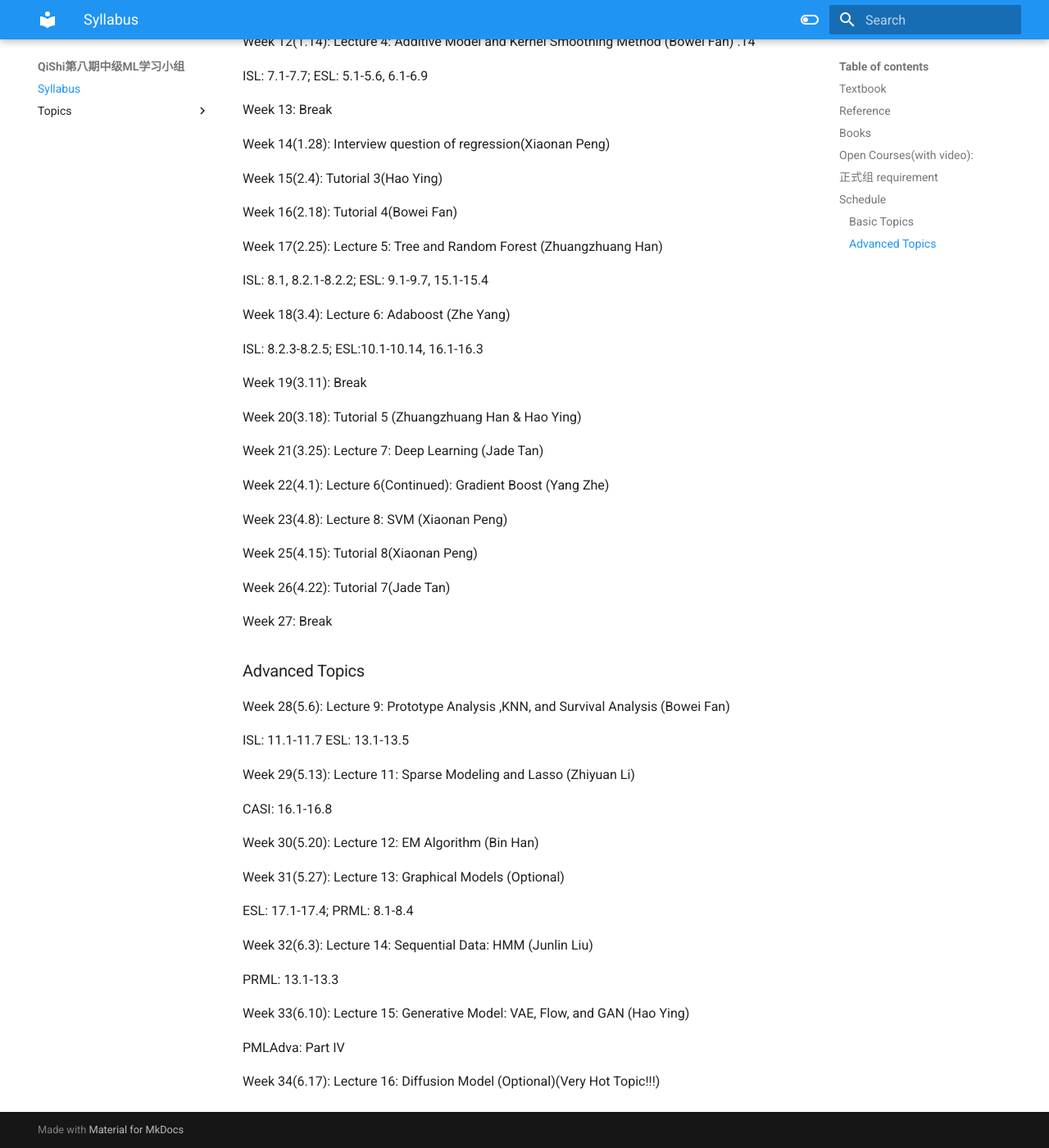
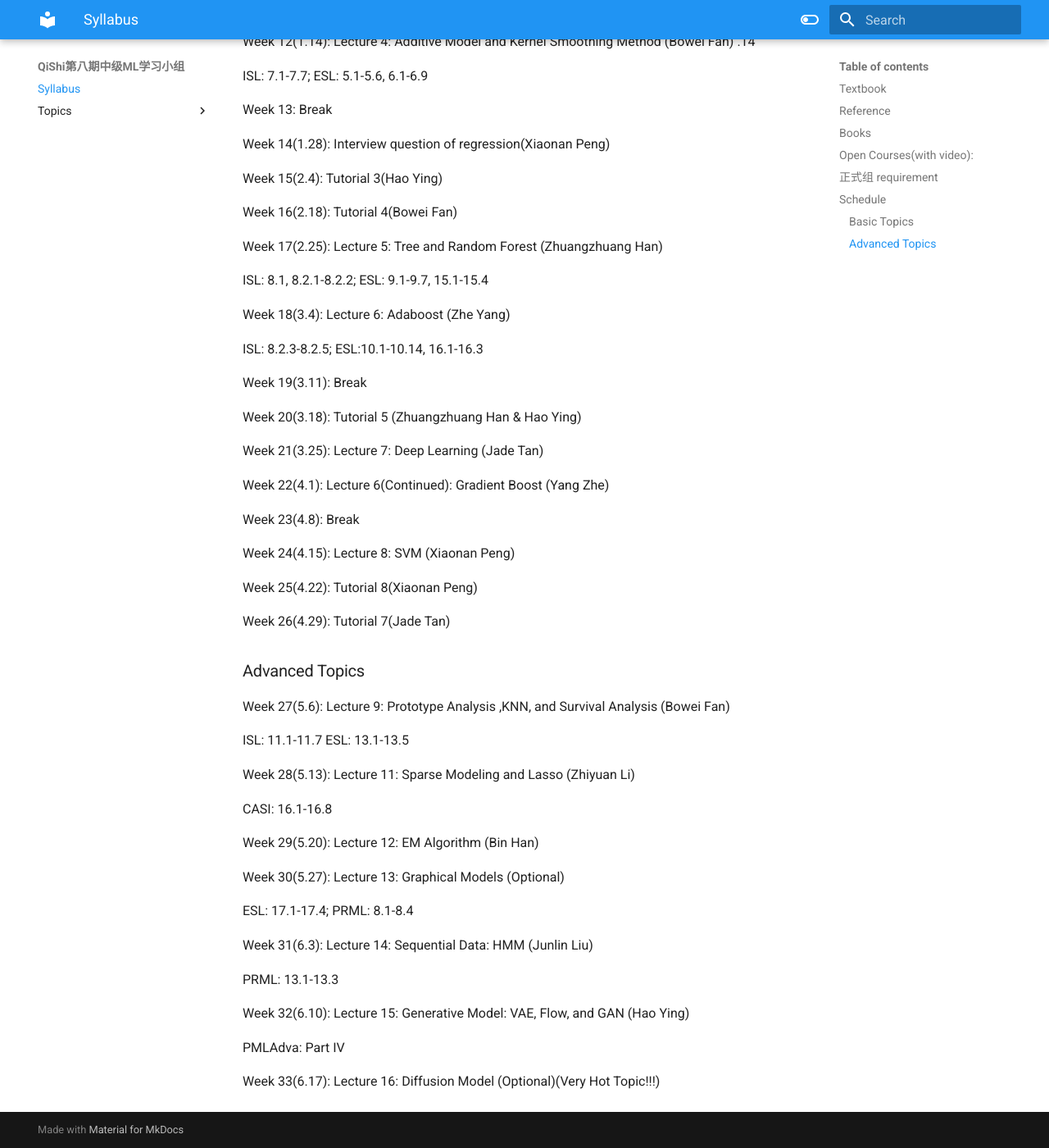
Before and after one commit to qishiclub/intermediate-ml-8th, an MkDocs documentation site: the page built from docs/index.md, in a window 1280 px wide and 1400 px high, scrolled down 1954 px. Shown: the whole window at 82% size. Built offline with MkDocs 1.6.1 and Material for MkDocs 9.7.7, drawn with Linux system fonts in a browser that asks for light colours.

Commit message:
Update index.md

```diff
--- a/docs/index.md
+++ b/docs/index.md
@@ -104,36 +104,36 @@ Week 21(3.25): Lecture 7: Deep Learning (Jade Tan)
 
 Week 22(4.1):  Lecture 6(Continued): Gradient Boost (Yang Zhe)
 
-Week 23(4.8): Lecture 8: SVM (Xiaonan Peng)
+Week 23(4.8): Break
 
-Week 25(4.15): Tutorial 8(Xiaonan Peng)
+Week 24(4.15): Lecture 8: SVM (Xiaonan Peng)
 
-Week 26(4.22): Tutorial 7(Jade Tan)
+Week 25(4.22): Tutorial 8(Xiaonan Peng)
 
-Week 27: Break
+Week 26(4.29): Tutorial 7(Jade Tan)
 
 ### Advanced Topics
 
-Week 28(5.6): Lecture 9: Prototype Analysis ,KNN, and Survival Analysis (Bowei Fan)
+Week 27(5.6): Lecture 9: Prototype Analysis ,KNN, and Survival Analysis (Bowei Fan)
 
 ISL: 11.1-11.7 ESL: 13.1-13.5
 
-Week 29(5.13): Lecture 11: Sparse Modeling and Lasso (Zhiyuan Li)
+Week 28(5.13): Lecture 11: Sparse Modeling and Lasso (Zhiyuan Li)
 
 CASI: 16.1-16.8
 
-Week 30(5.20): Lecture 12: EM Algorithm (Bin Han)
+Week 29(5.20): Lecture 12: EM Algorithm (Bin Han)
 
-Week 31(5.27): Lecture 13: Graphical Models (Optional)
+Week 30(5.27): Lecture 13: Graphical Models (Optional)
 
 ESL: 17.1-17.4; PRML: 8.1-8.4
 
-Week 32(6.3): Lecture 14: Sequential Data: HMM (Junlin Liu)
+Week 31(6.3): Lecture 14: Sequential Data: HMM (Junlin Liu)
 
 PRML: 13.1-13.3
 
-Week 33(6.10): Lecture 15: Generative Model: VAE, Flow, and GAN (Hao Ying)
+Week 32(6.10): Lecture 15: Generative Model: VAE, Flow, and GAN (Hao Ying)
 
 PMLAdva: Part IV
 
-Week 34(6.17): Lecture 16: Diffusion Model (Optional)(Very Hot Topic!!!)
+Week 33(6.17): Lecture 16: Diffusion Model (Optional)(Very Hot Topic!!!)
```
